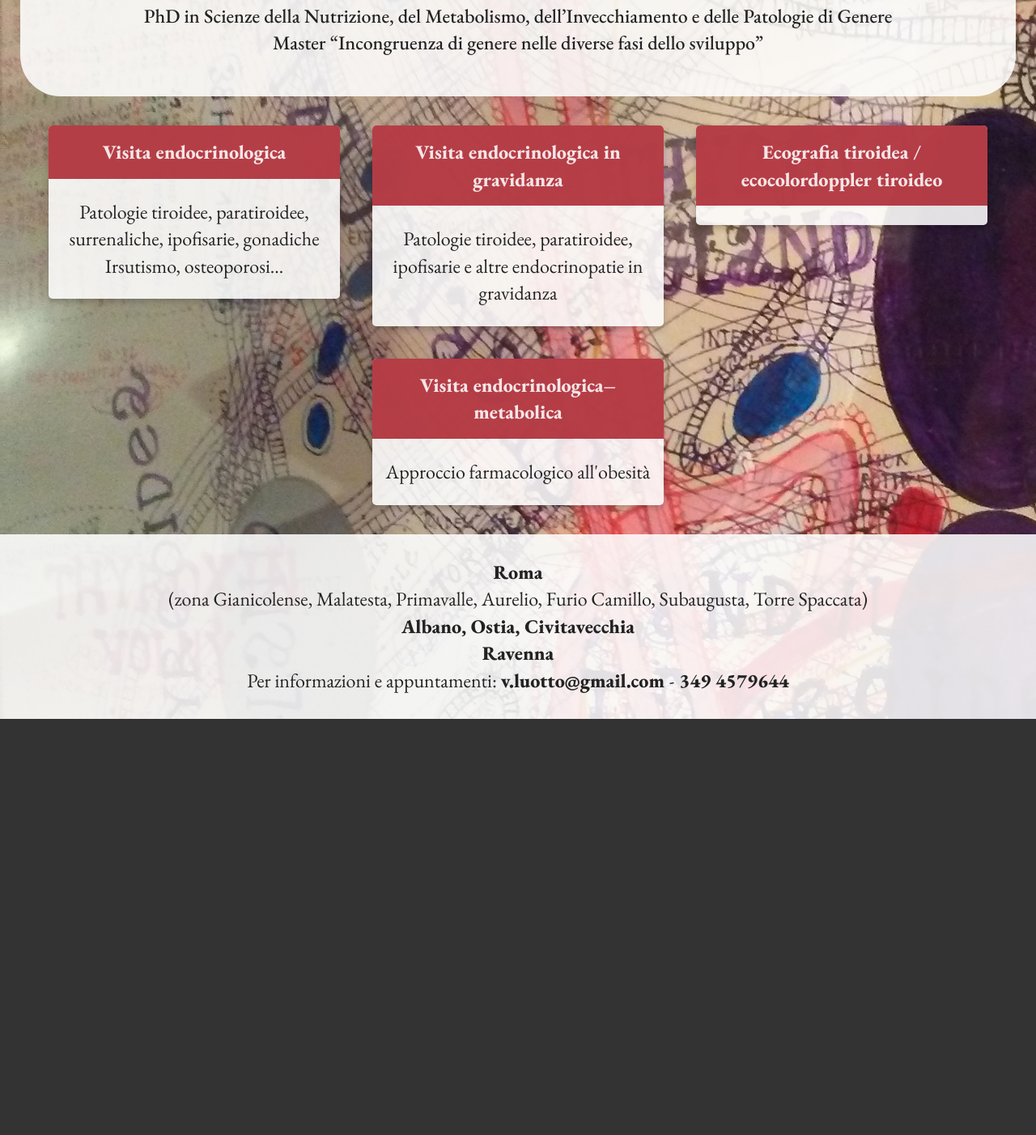
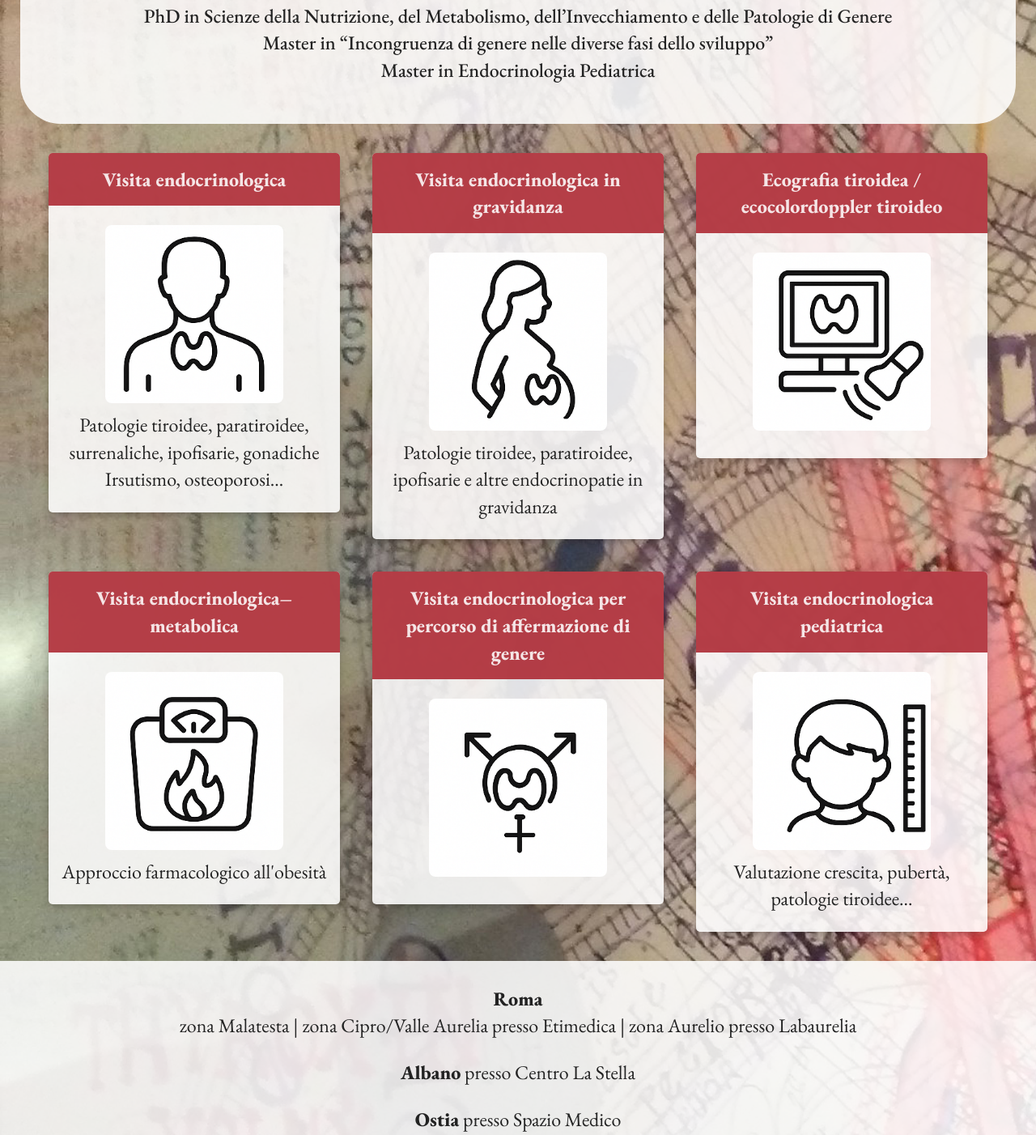
Before and after one commit to symphonybiz/valentinaluotto, a plain HTML site: page index.html in a window 1280 px wide. Shown: the part 220-1622 px from the top of the page at 81% size. Before the commit the page ends 1108 px from the top, so only its background shows below. Drawn offline with nearby package versions, Linux system fonts and the light colour scheme.

Commit message:
Update with new info from Vale + images

```diff
--- a/css/main.css
+++ b/css/main.css
@@ -331,6 +331,14 @@ ul {
   padding: 0 16px;
 }
 
+.cardImage {
+  max-width: 100%;
+  height: 220px;
+  width: 220px;
+  margin-bottom: 10px;
+  border-radius: 8px;
+}
+
 .testoGrosso {
   font-weight: 800;
 }
--- a/index.html
+++ b/index.html
@@ -29,32 +29,60 @@
       <h2><u class="testoNormale">dott.ssa</u> Valentina Luotto</h2>
       <p class="testoMedio">Specialista in Endocrinologia e Malattie del Metabolismo</p>
       <p class="testoMedio">PhD in Scienze della Nutrizione, del Metabolismo, dell’Invecchiamento e delle Patologie di Genere<br />
-        Master “Incongruenza di genere nelle diverse fasi dello sviluppo”</p>
+        Master in “Incongruenza di genere nelle diverse fasi dello sviluppo”<br />
+        Master in Endocrinologia Pediatrica
+      </p>
     </div>
     <div class="cardsContainer">
       <div class="card">
         <div class="cardTitle">Visita endocrinologica</div>
-        <p class="cardContent">Patologie tiroidee, paratiroidee, surrenaliche, ipofisarie, gonadiche <br/>Irsutismo, osteoporosi…</p>
+        <p class="cardContent">
+          <img src="img/img1.png" alt="Visita endocrinologica" class="cardImage"><br/>
+          Patologie tiroidee, paratiroidee, surrenaliche, ipofisarie, gonadiche <br/>Irsutismo, osteoporosi…
+        </p>
       </div>
       <div class="card">
         <div class="cardTitle">Visita endocrinologica in gravidanza</div>
-        <p class="cardContent">Patologie tiroidee, paratiroidee, ipofisarie e altre endocrinopatie in gravidanza</p>
+        <p class="cardContent">
+          <img src="img/img2.png" alt="Visita endocrinologica in gravidanza" class="cardImage"><br/>
+          Patologie tiroidee, paratiroidee, ipofisarie e altre endocrinopatie in gravidanza
+        </p>
       </div>
       <div class="card">
         <div class="cardTitle">Ecografia tiroidea / ecocolordoppler tiroideo</div>
-        <p class="cardContent"></p>
+        <p class="cardContent">
+          <img src="img/img3.png" alt="Ecografia tiroidea" class="cardImage"><br/>
+        </p>
       </div>
       <div class="card">
         <div class="cardTitle">Visita endocrinologica–metabolica</div>
-        <p class="cardContent">Approccio farmacologico all'obesità</p>
+        <p class="cardContent">
+          <img src="img/img4.png" alt="Visita endocrinologica metabolica" class="cardImage"><br/>
+          Approccio farmacologico all'obesità
+        </p>
+      </div>
+      <div class="card">
+        <div class="cardTitle">Visita endocrinologica per percorso di affermazione di genere</div>
+        <p class="cardContent">
+          <img src="img/img5.png" alt="Visita endocrinologica affermazione di genere" class="cardImage"><br/>
+        </p>
+      </div>
+      <div class="card">
+        <div class="cardTitle">Visita endocrinologica pediatrica</div>
+        <p class="cardContent">
+          <img src="img/img6.png" alt="Visita endocrinologica pediatrica" class="cardImage"><br/>
+          Valutazione crescita, pubertà, patologie tiroidee…</p>
       </div>
     </div>
     <div class="contacts">
-      <p><span class="boldo">Roma</span>
-        <br/>(zona Gianicolense, Malatesta, Primavalle, Aurelio, Furio Camillo, Subaugusta, Torre Spaccata)
-        <br/><span class="boldo">Albano, Ostia, Civitavecchia</span>
-        <br/><span class="boldo">Ravenna</span>
-        <br/> Per informazioni e appuntamenti: <span class="imeil boldo">4469754 9<span></span>43 <span class="nonboldo">-</span> moc.liamg@ot<span></span>toul.v</span>
+      <p>
+        <span class="boldo">Roma</span>
+        <br/>zona Malatesta | zona Cipro/Valle Aurelia presso Etimedica | zona Aurelio presso Labaurelia
+      </p>
+      <p><span class="boldo">Albano</span> presso Centro La Stella</p>
+      <p><span class="boldo">Ostia</span> presso Spazio Medico</p>
+      <p><span class="boldo">Civitavecchia</span> presso Clinica Siligato</p>
+      <p>Per informazioni e appuntamenti: <span class="imeil boldo">4469754 9<span></span>43 <span class="nonboldo">-</span> moc.liamg@ot<span></span>toul.v</span></p>
     </div>
   </div>
 </body>
```
Also changed, not shown: img/img1.png (added), img/img2.png (added), img/img3.png (added), img/img4.png (added), img/img5.png (added), img/img6.png (added).
